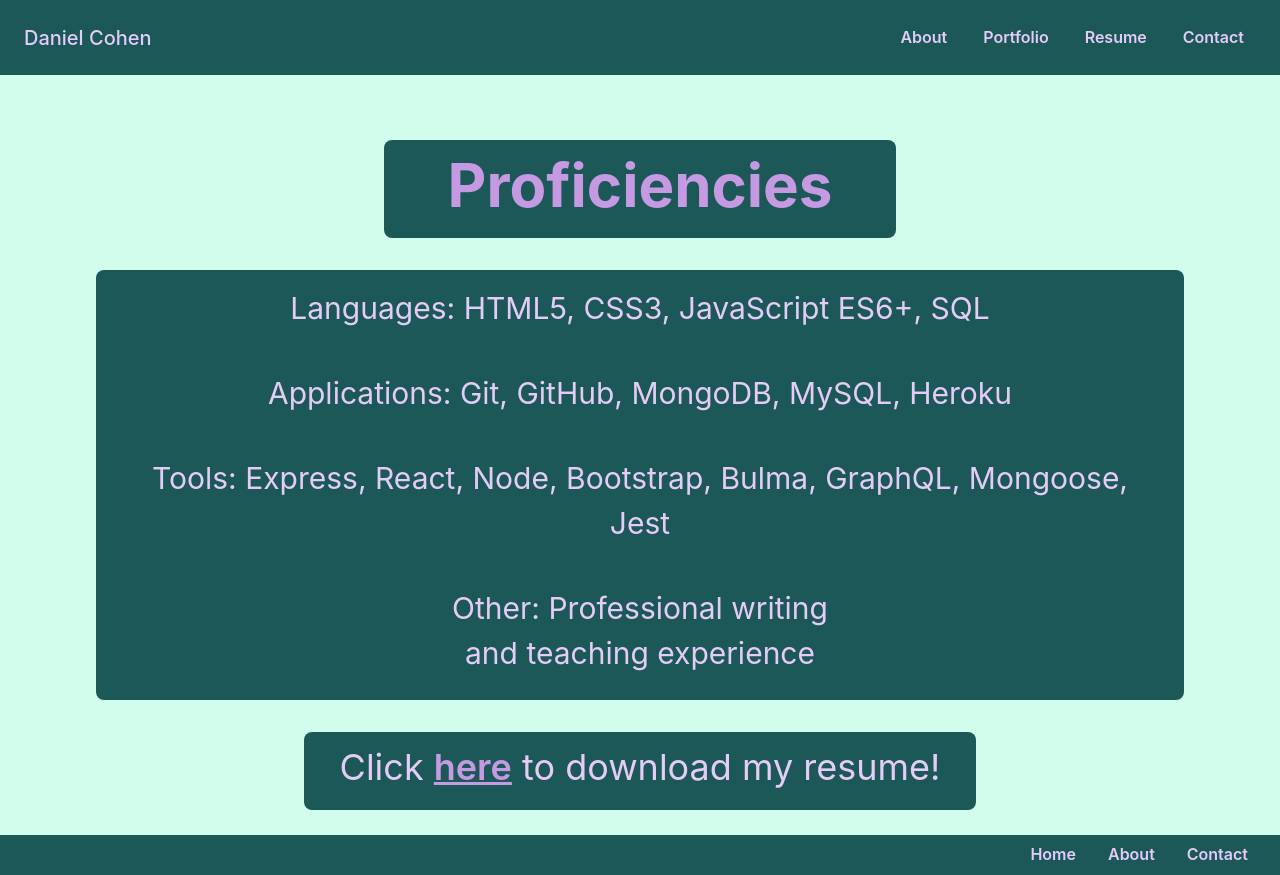
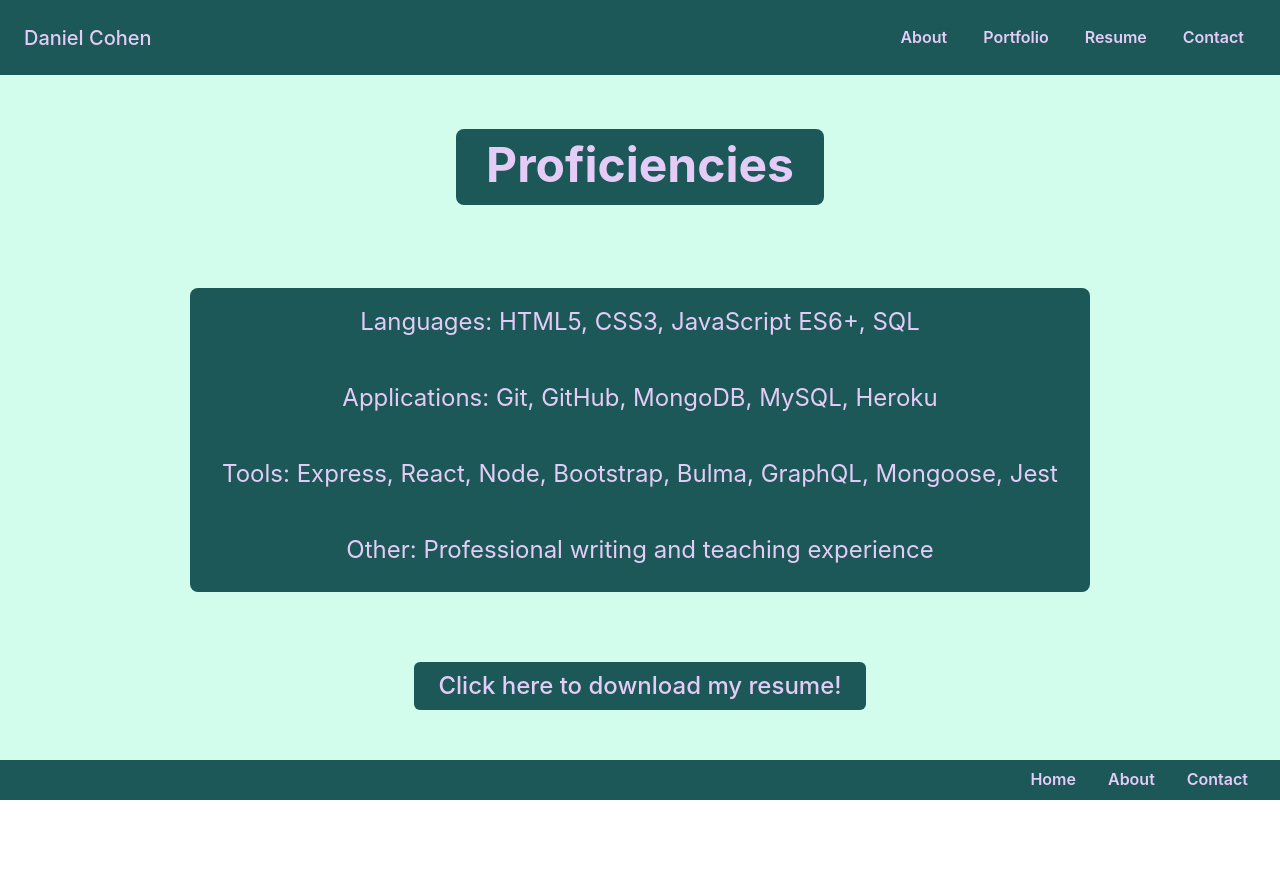
Before and after one commit to dctristero/daniel-cohen-portfolio, a React (Create React App) app: page /daniel-cohen-portfolio/resume in a window 1280 px wide. After the commit the page ends 800 px from the top, so only its background shows below. Built offline with nearby package versions, Linux system fonts and the light colour scheme.

Commit message:
resume page

```diff
--- a/src/App.css
+++ b/src/App.css
@@ -10,7 +10,7 @@
 
 
 .fake {
-   background-color: #3c8da0
+   background-color: #a78fba
 }
 
 .dark{}
--- a/src/pages/about.js
+++ b/src/pages/about.js
@@ -75,8 +75,8 @@
           roundedTop="lg"
           pt={{ base: 2, md: 0 }}
           pb={{ base: 2, md: 1 }}
-          mt={2}
-          mb={14}
+          mt="2vw"
+          mb="4vw"
           w={{ base: "70%", sm: "45%", xl: "30%" }}
           mx="auto"
           px={{ base: 2, lg: 0 }}
@@ -89,7 +89,7 @@
             color={["primary.300"]}
             _dark={{ color: "white" }}
             fontWeight="bold"
-            fontSize={{ base: "3xl", md: "5xl" }}
+            fontSize={{ base: "4xl", md: "5xl" }}
             // fontSize="6xl"
             mt={0}
           >
@@ -168,7 +168,7 @@
               The bootcamp isn't the only experience I carry with me into the development world.
               My background in music theory gave me the skills to comfortably navigate and build the complex,
               interconnected logic of the back end. My experience in numerous staged opera productions taught me about
-              visual communication, and has informed my clear and artistic approach to front-end development.
+              visual communication, and informs my clear, artistic approach to front-end development.
               And my experiences as a teacher and a freelance writer have made me a strong communicator,
               someone collaborators can depend on for information and guidance.
             </chakra.p>
--- a/src/pages/portfolio.js
+++ b/src/pages/portfolio.js
@@ -26,13 +26,13 @@
         mx="auto"
       >
         <Box
+          // pos="fixed"
           bg={["primary.200"]}
-          roundedBottom="lg"
-          roundedTop="lg"
+          rounded="lg"
           pt={{ base: 2, md: 0 }}
           pb={{ base: 2, md: 1 }}
-          mt={2}
-          mb={14}
+          mt="2vw"
+          mb="4vw"
           w={{ base: "70%", sm: "45%", xl: "30%" }}
           mx="auto"
           px={{ base: 2, lg: 0 }}
@@ -45,7 +45,7 @@
             color={["primary.300"]}
             _dark={{ color: "white" }}
             fontWeight="bold"
-            fontSize={{ base: "3xl", md: "5xl" }}
+            fontSize={{ base: "4xl", md: "5xl" }}
             // fontSize="6xl"
             mt={0}
           >
--- a/src/pages/resume.js
+++ b/src/pages/resume.js
@@ -1,81 +1,98 @@
 import React from "react";
-import { chakra, Box, Flex, Icon, Stack } from "@chakra-ui/react";
-import resumePDF from "../assets/Daniel-Cohen-Resume.pdf"
-import Footer from "../components/footer"
+import { chakra, Box, Flex, Icon, Stack, Button } from "@chakra-ui/react";
+import resumePDF from "../assets/Daniel-Cohen-Resume.pdf";
+import Footer from "../components/footer";
 
-const Resume = () => {
-  const Feature = (props) => {
+export default function Resume() {
+  // const Feature = (props) => {
+  //   return (
+  //     <Flex>
+  //       <Flex shrink={0}>
+  //         <Flex
+  //           alignItems="center"
+  //           justifyContent="center"
+  //           h={12}
+  //           w={12}
+  //           rounded="md"
+  //           _light={{ bg: "brand.500" }}
+  //           color="white"
+  //         >
+  //           <Icon
+  //             boxSize={6}
+  //             fill="none"
+  //             viewBox="0 0 24 24"
+  //             stroke="currentColor"
+  //             aria-hidden="true"
+  //           >
+  //             {props.icon}
+  //           </Icon>
+  //         </Flex>
+  //       </Flex>
+  //       <Box ml={4}>
+  //         <chakra.dt
+  //           fontSize="lg"
+  //           fontWeight="medium"
+  //           lineHeight="6"
+  //           _light={{ color: "gray.900" }}
+  //         >
+  //           {props.title}
+  //         </chakra.dt>
+  //         <chakra.dd mt={2} color="gray.500" _dark={{ color: "gray.400" }}>
+  //           {props.children}
+  //         </chakra.dd>
+  //       </Box>
+  //     </Flex>
+  //   );
+  // };
   return (
-      <Flex>
-        <Flex shrink={0}>
-          <Flex
-            alignItems="center"
-            justifyContent="center"
-            h={12}
-            w={12}
-            rounded="md"
-            _light={{ bg: "brand.500" }}
-            color="white"
-          >
-            <Icon
-              boxSize={6}
-              fill="none"
-              viewBox="0 0 24 24"
-              stroke="currentColor"
-              aria-hidden="true"
-            >
-              {props.icon}
-            </Icon>
-          </Flex>
-        </Flex>
-        <Box ml={4}>
-          <chakra.dt
-            fontSize="lg"
-            fontWeight="medium"
-            lineHeight="6"
-            _light={{ color: "gray.900" }}
-          >
-            {props.title}
-          </chakra.dt>
-          <chakra.dd mt={2} color="gray.500" _dark={{ color: "gray.400" }}>
-            {props.children}
-          </chakra.dd>
-        </Box>
-      </Flex>
-    );
-  };
-  return (
-   <>
     <Flex
       bg={["primary.100"]}
       _dark={{ bg: "#3e3e3e" }}
-      p={0}
-      w="100%"
-      minH="100vh"
+      p={7}
+      minHeight={{
+        base: "calc(100vh - 50px)",
+        sm: "calc(100vh - 60px)",
+        xl: "calc(100vh - 75px)",
+      }}
+      w="full"
+      justifyContent="center"
+      // alignItems="center"
+      // pos="absolute"
+    >
+      <Box
+        w="full"
+        h="full"
+        bg={["primary.100"]}
+        _dark={{ bg: "gray.800" }}
+        px={0}
+        py={0}
+        mx="auto"
+        display="flex"
+        flexDirection="column"
+        alignItems="center"
+      >
+        <Box
+          // pos="fixed"
+          bg={["primary.200"]}
+          rounded="lg"
+          pt={{ base: 2, md: 0 }}
+          pb={{ base: 2, md: 1 }}
+          mt="2vw"
+          mb="4vw"
+          w={{ base: "75%", sm: "45%", xl: "30%" }}
+          mx="auto"
+          px={{ base: 2, lg: 0 }}
           justifyContent="center"
           alignItems="center"
         >
-      <Box py={1} bg={["primary.100"]} _dark={{ bg: "gray.800" }} rounded="xl"
-      w="100%"
-      h="100%">
-        <Box
-          textAlign={{ lg: "center" }}
-          bg={["primary.200"]}
-          roundedBottom="lg"
-          roundedTop="lg"
-          pt={0}
-          pb={2}
-          mt={8}
-          maxW="lg"
-          mx="auto"
-          px={{ base: 4, lg: 8 }}
-        >
           <chakra.h1
+            textAlign="center"
             display="block"
-            color={["primary.400"]}
+            color={["primary.300"]}
             _dark={{ color: "white" }}
             fontWeight="bold"
-            fontSize="6xl"
+            fontSize={{ base: "4xl", md: "5xl" }}
+            // fontSize="6xl"
             mt={0}
           >
             Proficiencies
@@ -87,7 +104,7 @@
 
         <Box maxW="6xl" mx="auto" px={{ base: 4, lg: 8 }}>
           <Box
-            textAlign={{ lg: "center" }}
+            textAlign="center"
             bg={["primary.200"]}
             roundedBottom="lg"
             roundedTop="lg"
@@ -97,13 +114,13 @@
             mb={8}
             maxW="m"
             mx="auto"
-            px={{ base: 4, lg: 8 }}
+            px={{ base: 3, md: 8 }}
           >
             <chakra.p
               display="block"
               color={["primary.300"]}
               _dark={{ color: "white" }}
-              fontSize="3xl"
+              fontSize="2xl"
               mt={0}
             >
               Languages: HTML5, CSS3, JavaScript ES6+, SQL
@@ -112,7 +129,7 @@
               display="block"
               color={["primary.300"]}
               _dark={{ color: "white" }}
-              fontSize="3xl"
+              fontSize="2xl"
               mt={10}
             >
               Applications: Git, GitHub, MongoDB, MySQL, Heroku
@@ -121,7 +138,7 @@
               display="block"
               color={["primary.300"]}
               _dark={{ color: "white" }}
-              fontSize="3xl"
+              fontSize="2xl"
               mt={10}
             >
               Tools: Express, React, Node, Bootstrap, Bulma, GraphQL, Mongoose,
@@ -131,16 +148,14 @@
               display="block"
               color={["primary.300"]}
               _dark={{ color: "white" }}
-              fontSize="3xl"
+              fontSize="2xl"
               mt={10}
             >
-              Other: Professional writing
-              <br/>
-              and teaching experience
+              Other: Professional writing and teaching experience
             </chakra.p>
           </Box>
         </Box>
-        <Box
+        {/* <Box
           textAlign={{ lg: "center" }}
           bg={["primary.200"]}
           roundedBottom="lg"
@@ -148,19 +163,19 @@
           pt={2}
           pb={4}
           mt={8}
-          mb={8}
+          // mb={8}
           maxW="2xl"
           mx="auto"
           px={{ base: 4, lg: 8 }}
         >
-
           <chakra.p
             display="block"
             color={["primary.300"]}
             _dark={{ color: "white" }}
             fontSize="4xl"
             fontWeight="400"
-            mt={0}>
+            mt={0}
+          >
             Click&nbsp;
             <chakra.a
               href={resumePDF}
@@ -175,13 +190,29 @@
             </chakra.a>
             &nbsp;to download my resume!
           </chakra.p>
-
+        </Box> */}
+        <Button
+          as="a"
+          mt="3vw"
+          href={resumePDF}
+          download="Daniel-Cohen-Resume"
+          target="_blank"
+          rel="noreferrer"
+          bg={["primary.200"]}
+          color={["primary.300"]}
+          className="navbtn"
+          fontSize={{ base: "xl", md: "2xl" }}
+          fontWeight="500"
+          px={{ base: "4", md: "6" }}
+          py={6}
+          // variant="ghost"
+          _hover={{ color: "primary.400"}}
+          _active={{ color: "primary.400"}}
+        >
+          Click here to download my resume!
+        </Button>
       </Box>
-      </Box>
-      <Footer/>
+      <Footer />
     </Flex>
-    </>
-
   );
-};
-export default Resume;
+}
--- a/src/utils/theme.js
+++ b/src/utils/theme.js
@@ -5,7 +5,7 @@
     100: "#d2fded", /* mint */
     200: "#1c5858", /* forest */
     300: "#e4ccf7", /* pale lavender */
-    400: "#c59ae2", /* dark lavender  */
+    400: "#a78fba", /* dark lavender  */
     500: "#61DBFB", /*  */
     600: "#0A864F", /*  */
     700: "#086F42", /*  */
```
Also changed, not shown: src/components/navbar.js (+12 -12 lines), src/pages/TO-DO.js (+3 -4 lines). Lines whose indentation alone changed are shown as unchanged.
